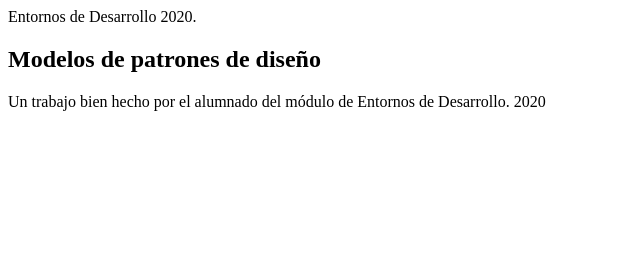
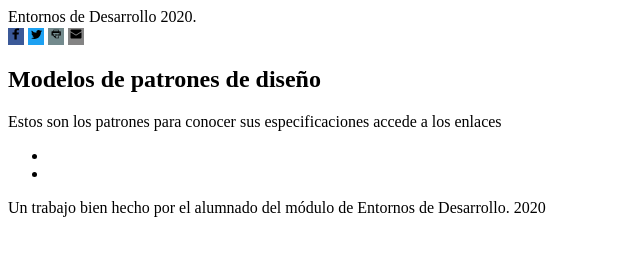
Before and after one commit to tomassolerl/patrones, a plain HTML site: page PatronsDiseny/index.html in a window 1280 px wide. Shown: the whole page, without its empty margins (0-640 px from the left). Drawn offline with Linux system fonts and the light colour scheme.

Commit message:
con los acceso a las redes sociales.

```diff
--- a/PatronsDiseny/index.html
+++ b/PatronsDiseny/index.html
@@ -7,9 +7,19 @@
 <header>Entornos de Desarrollo 2020.
 </header>
 <section id="main">
+<div class="addthis_toolbox addthis_default_style ">
+  <a class="addthis_button_facebook addthis_button_preferred_1 at300b" title="Facebook" href="#"><span class="at-icon-wrapper" style="background-color: rgb(59, 89, 152); line-height: 16px; height: 16px; width: 16px;"><svg xmlns="http://www.w3.org/2000/svg" xmlns:xlink="http://www.w3.org/1999/xlink" viewBox="0 0 32 32" version="1.1" role="img" aria-labelledby="at-svg-facebook-3" class="at-icon at-icon-facebook" style="width: 16px; height: 16px;" title="Facebook" alt="Facebook"><title id="at-svg-facebook-3">Facebook</title><g><path d="M22 5.16c-.406-.054-1.806-.16-3.43-.16-3.4 0-5.733 1.825-5.733 5.17v2.882H9v3.913h3.837V27h4.604V16.965h3.823l.587-3.913h-4.41v-2.5c0-1.123.347-1.903 2.198-1.903H22V5.16z" fill-rule="evenodd"></path></g></svg></span></a>
+  <a class="addthis_button_twitter addthis_button_preferred_2 at300b" title="Twitter" href="#"><span class="at-icon-wrapper" style="background-color: rgb(29, 161, 242); line-height: 16px; height: 16px; width: 16px;"><svg xmlns="http://www.w3.org/2000/svg" xmlns:xlink="http://www.w3.org/1999/xlink" viewBox="0 0 32 32" version="1.1" role="img" aria-labelledby="at-svg-twitter-4" class="at-icon at-icon-twitter" style="width: 16px; height: 16px;" title="Twitter" alt="Twitter"><title id="at-svg-twitter-4">Twitter</title><g><path d="M27.996 10.116c-.81.36-1.68.602-2.592.71a4.526 4.526 0 0 0 1.984-2.496 9.037 9.037 0 0 1-2.866 1.095 4.513 4.513 0 0 0-7.69 4.116 12.81 12.81 0 0 1-9.3-4.715 4.49 4.49 0 0 0-.612 2.27 4.51 4.51 0 0 0 2.008 3.755 4.495 4.495 0 0 1-2.044-.564v.057a4.515 4.515 0 0 0 3.62 4.425 4.52 4.52 0 0 1-2.04.077 4.517 4.517 0 0 0 4.217 3.134 9.055 9.055 0 0 1-5.604 1.93A9.18 9.18 0 0 1 6 23.85a12.773 12.773 0 0 0 6.918 2.027c8.3 0 12.84-6.876 12.84-12.84 0-.195-.005-.39-.014-.583a9.172 9.172 0 0 0 2.252-2.336" fill-rule="evenodd"></path></g></svg></span></a>
+  <a class="addthis_button_print addthis_button_preferred_3 at300b" title="Print" href="#"><span class="at-icon-wrapper" style="background-color: rgb(115, 138, 141); line-height: 16px; height: 16px; width: 16px;"><svg xmlns="http://www.w3.org/2000/svg" xmlns:xlink="http://www.w3.org/1999/xlink" viewBox="0 0 32 32" version="1.1" role="img" aria-labelledby="at-svg-print-5" class="at-icon at-icon-print" style="width: 16px; height: 16px;" title="Print" alt="Print"><title id="at-svg-print-5">Print</title><g><path d="M24.67 10.62h-2.86V7.49H10.82v3.12H7.95c-.5 0-.9.4-.9.9v7.66h3.77v1.31L15 24.66h6.81v-5.44h3.77v-7.7c-.01-.5-.41-.9-.91-.9zM11.88 8.56h8.86v2.06h-8.86V8.56zm10.98 9.18h-1.05v-2.1h-1.06v7.96H16.4c-1.58 0-.82-3.74-.82-3.74s-3.65.89-3.69-.78v-3.43h-1.06v2.06H9.77v-3.58h13.09v3.61zm.75-4.91c-.4 0-.72-.32-.72-.72s.32-.72.72-.72c.4 0 .72.32.72.72s-.32.72-.72.72zm-4.12 2.96h-6.1v1.06h6.1v-1.06zm-6.11 3.15h6.1v-1.06h-6.1v1.06z"></path></g></svg></span></a>
+  <a class="addthis_button_email addthis_button_preferred_4 at300b" target="_blank" title="Email" href="#"><span class="at-icon-wrapper" style="background-color: rgb(132, 132, 132); line-height: 16px; height: 16px; width: 16px;"><svg xmlns="http://www.w3.org/2000/svg" xmlns:xlink="http://www.w3.org/1999/xlink" viewBox="0 0 32 32" version="1.1" role="img" aria-labelledby="at-svg-email-6" class="at-icon at-icon-email" style="width: 16px; height: 16px;" title="Email" alt="Email"><title id="at-svg-email-6">Email</title><g><g fill-rule="evenodd"></g><path d="M27 22.757c0 1.24-.988 2.243-2.19 2.243H7.19C5.98 25 5 23.994 5 22.757V13.67c0-.556.39-.773.855-.496l8.78 5.238c.782.467 1.95.467 2.73 0l8.78-5.238c.472-.28.855-.063.855.495v9.087z"></path><path d="M27 9.243C27 8.006 26.02 7 24.81 7H7.19C5.988 7 5 8.004 5 9.243v.465c0 .554.385 1.232.857 1.514l9.61 5.733c.267.16.8.16 1.067 0l9.61-5.733c.473-.283.856-.96.856-1.514v-.465z"></path></g></svg></span></a>
+<div class="atclear"></div></div>
 
 <h1>Modelos de patrones de diseño</h1>
-
+<p>Estos son los patrones para conocer sus especificaciones accede a los enlaces</p>
+<ul>
+<li></li>
+<li></li>
+</ul>
 </section>
 <footer><p>Un trabajo bien hecho por el alumnado del módulo de Entornos de Desarrollo. 2020</p>
 </footer>
```
